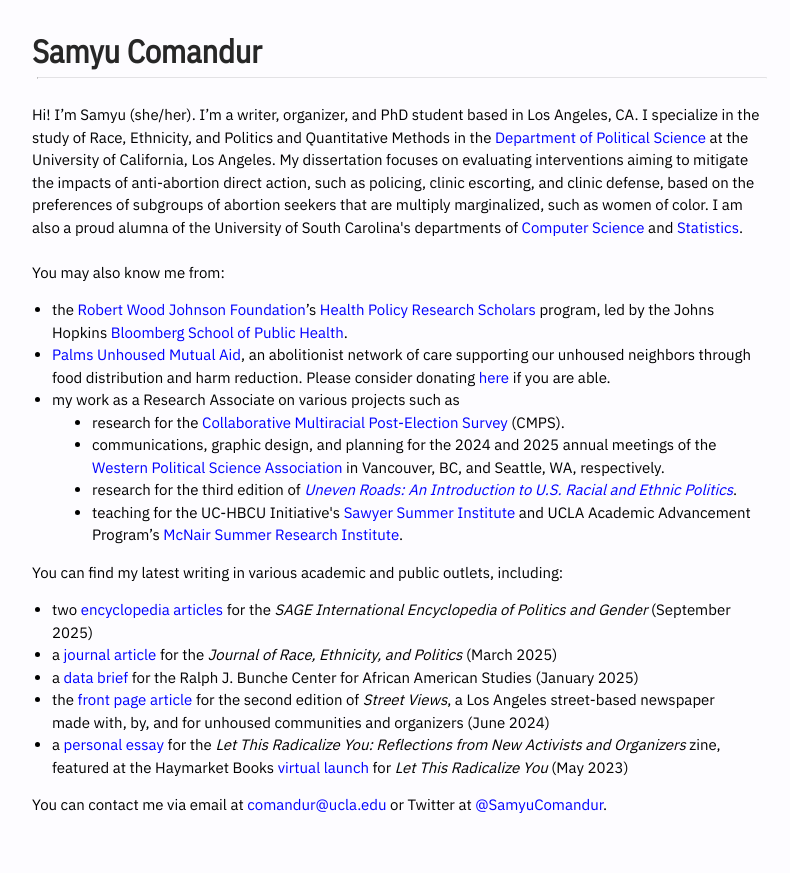
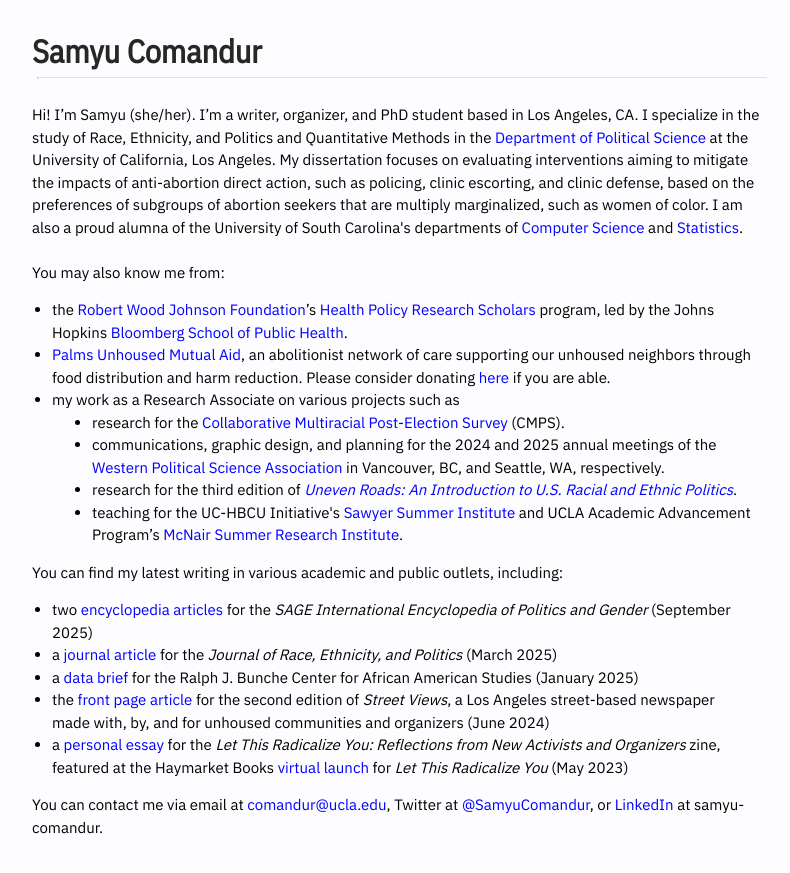
Before and after one commit to samyuc/samyuc.github.io, a Jekyll site: the page built from index.html, in a window 1280 px wide. Shown: the top 873 px of the page, without its empty margins (238-1028 px from the left). Built offline with Jekyll 4.4.1, drawn with Linux system fonts in a browser that asks for light colours.

Commit message:
Update index.html

```diff
--- a/index.html
+++ b/index.html
@@ -22,4 +22,4 @@
 <dt><li> the <a href=https://streetviewsla.com/street-views-second-edition.pdf>front page article</a> for the second edition of <i>Street Views</i>, a Los Angeles street-based newspaper made with, by, and for unhoused communities and organizers (June 2024)</li>
 <dt><li> a <a href=https://issuu.com/projectnia/docs/ltry-essayszine_mc-v2>personal essay</a> for the <i>Let This Radicalize You: Reflections from New Activists and Organizers</i> zine, featured at the Haymarket Books <a href="https://www.youtube.com/watch?v=kSTMC0QhZbg&themeRefresh=1">virtual launch</a> for <i>Let This Radicalize You</i> (May 2023)</li></dd></dt></dl></ul>
 
-You can contact me via email at <a href="mailto:comandur@ucla.edu">comandur@ucla.edu</a> or Twitter at <a href="https://twitter.com/samyucomandur">@SamyuComandur</a>.
+You can contact me via email at <a href="mailto:comandur@ucla.edu">comandur@ucla.edu</a>, Twitter at <a href="https://twitter.com/samyucomandur">@SamyuComandur</a>, or <a href="https://www.linkedin.com/in/samyu-comandur/"> LinkedIn</a> at samyu-comandur.
```
